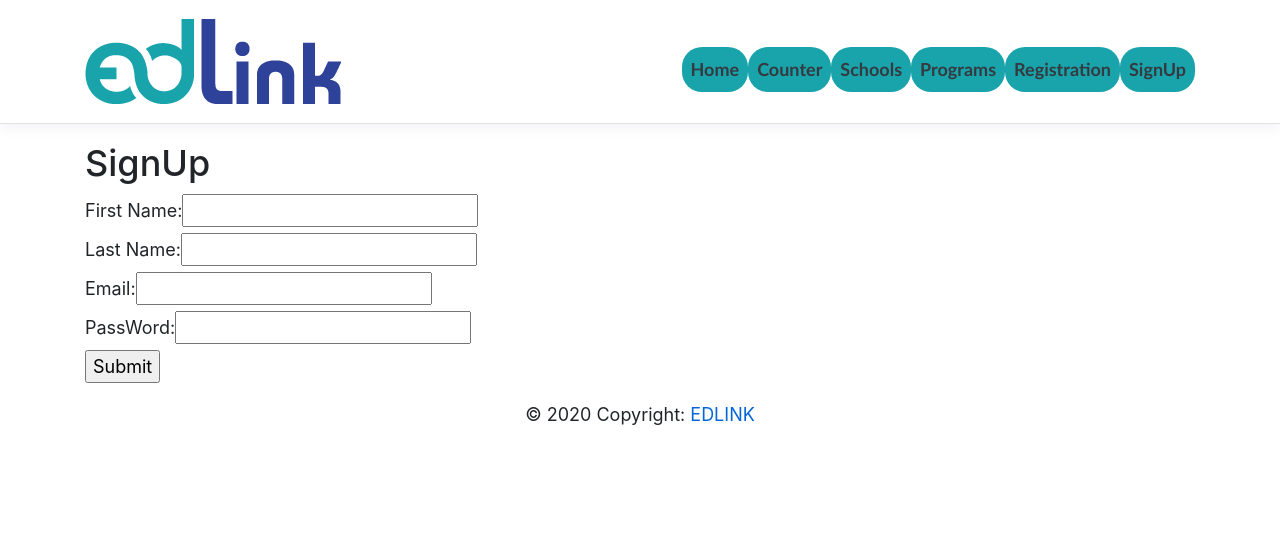
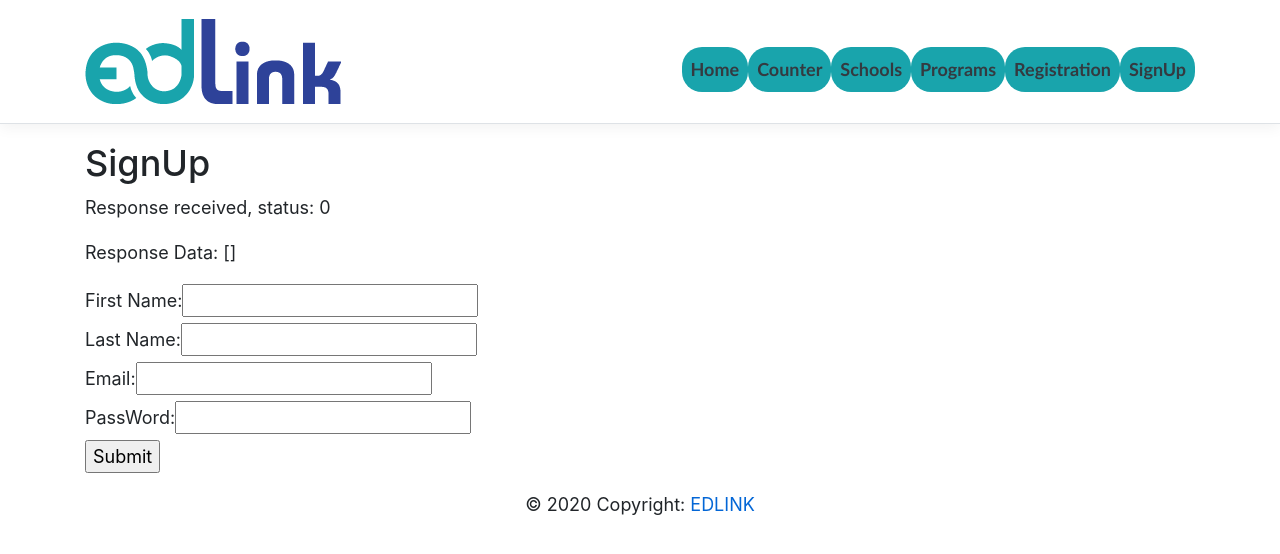
Before and after one commit to senaitesfazgi/Edlink-Capstone, a React (Create React App) app in the folder EdlinkCapstone/ClientApp/: page /signup in a window 1280 px wide. Shown: the top 554 px of the page. Built offline with nearby package versions, Linux system fonts and the light colour scheme.

Commit message:
Added validation response back to CreateStudent and SignUp.

```diff
--- a/EdlinkCapstone/ClientApp/src/components/CreateStudent.js
+++ b/EdlinkCapstone/ClientApp/src/components/CreateStudent.js
@@ -50,6 +50,8 @@ export class CreateStudent extends Component {
         return (
             <div>
                 <h2>REGISTRATION</h2>
+                <p>{this.state.waiting ? "Request sent, awaiting response." : "Response received, status: " + this.state.statusCode}</p>
+                <p>Response Data: {JSON.stringify(this.state.response)}</p>
                 <form onSubmit={this.handleSubmit}>
                     <label htmlfor="firstName">First Name:</label>
                     <input id="firstName" type="text" value={this.state.firstName} onChange={this.handleChange} />
--- a/EdlinkCapstone/ClientApp/src/components/sign-up/SignUp.js
+++ b/EdlinkCapstone/ClientApp/src/components/sign-up/SignUp.js
@@ -41,6 +41,8 @@ export class SignUp extends Component {
         return (
             <div>
                 <h2>SignUp</h2>
+                <p>{this.state.waiting ? "Request sent, awaiting response." : "Response received, status: " + this.state.statusCode}</p>
+                <p>Response Data: {JSON.stringify(this.state.response)}</p>
                 <form onSubmit={this.handleSubmit}>
                     <label htmlfor="firstName">First Name:</label>
                     <input id="firstName" type="text" value={this.state.firstName} onChange={this.handleChange} />
```
